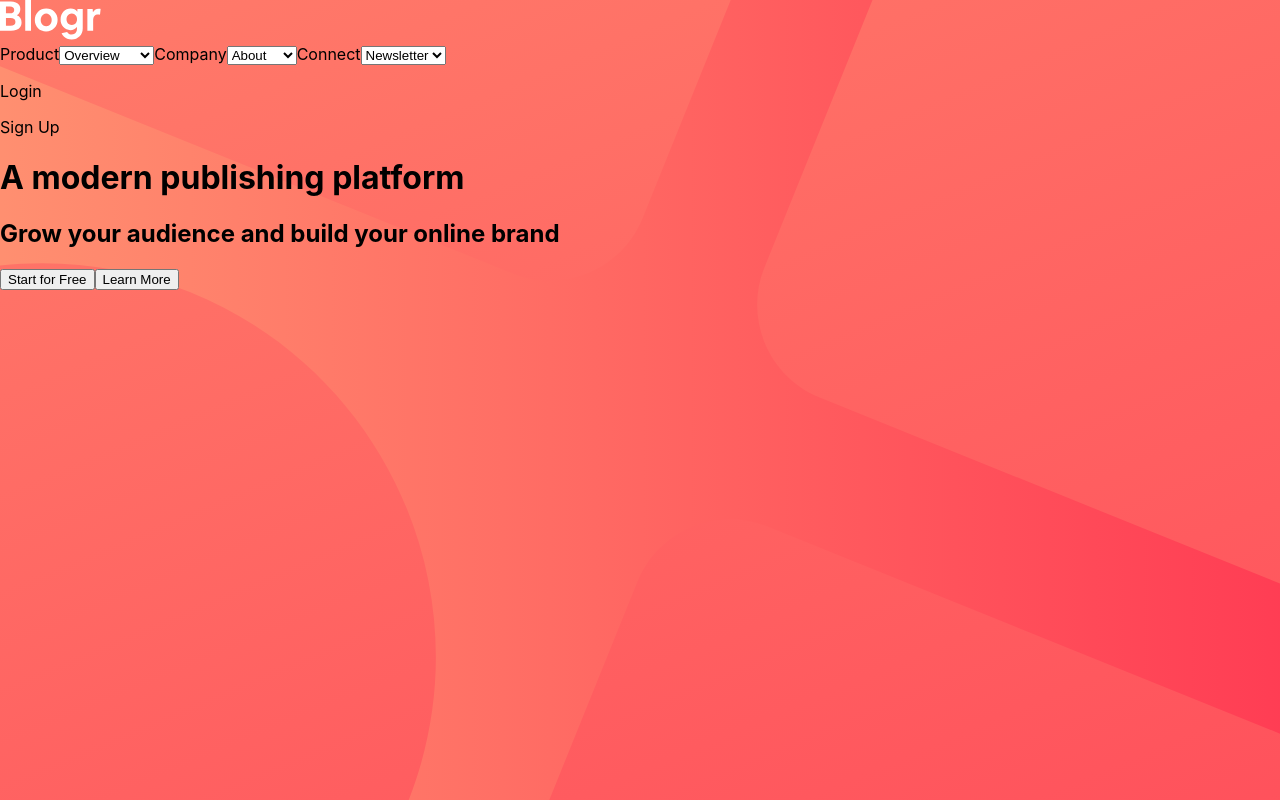
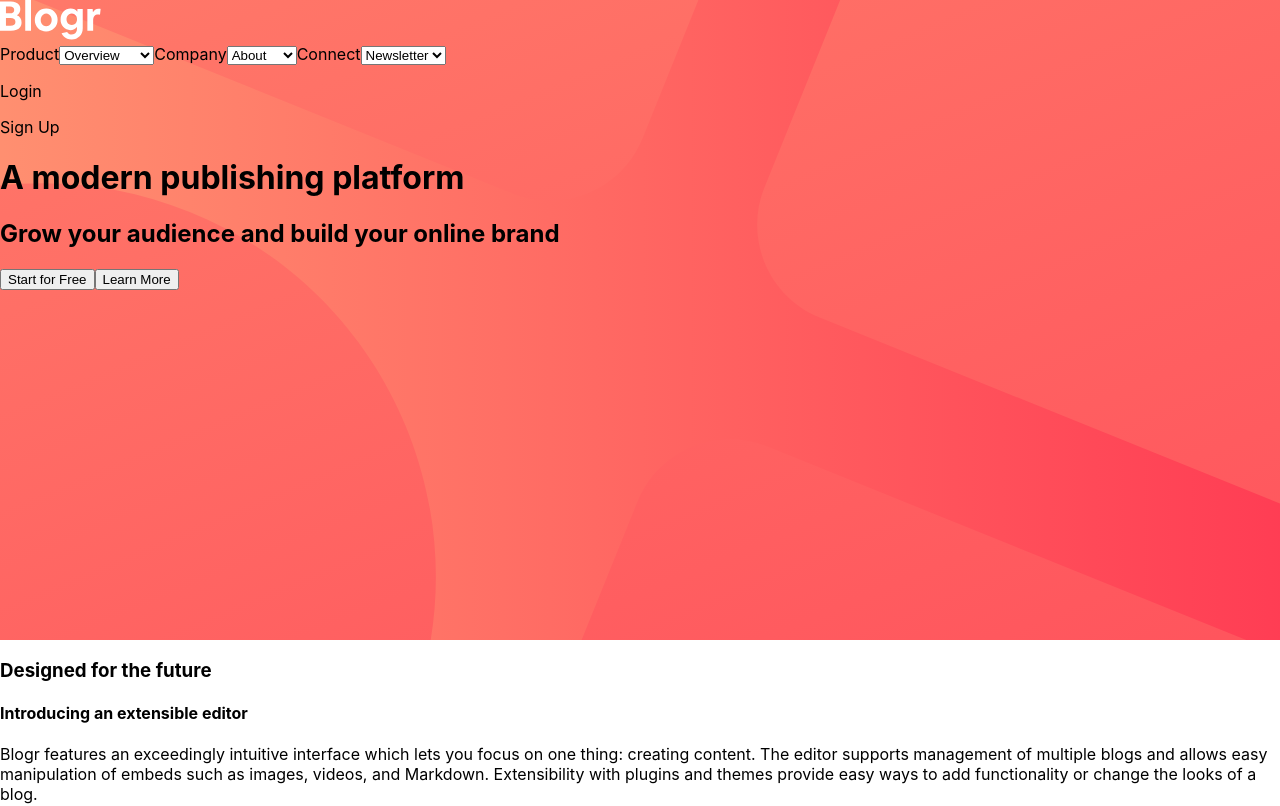
Before and after one commit to DeeDowns/blogr-landing-page, a React (Create React App) app in the folder blogr-landing-page/: page / in a window 1280 px wide. Shown: the top 806 px of the page. Built offline with nearby package versions, Linux system fonts and the light colour scheme.

Commit message:
clean up header structure and some styling

```diff
--- a/blogr-landing-page/src/components/Header.css
+++ b/blogr-landing-page/src/components/Header.css
@@ -1,10 +1,12 @@
 header {
     background-image: linear-gradient(to right, hsl(13, 100%, 72%), hsl(353, 100%, 62%));
-    z-index: -100;
-    height: 100vh
+    height: 80vh;
+    width: 100%
 }
 
 .intro-div {
-    background: url(../images/bg-pattern-intro.svg) no-repeat fixed center;
-    height: 100vh
+    background: url(../images/bg-pattern-intro.svg) no-repeat fixed center ;
+    height: 80vh;
+    width: 100%
+
 }
--- a/blogr-landing-page/src/components/Header.js
+++ b/blogr-landing-page/src/components/Header.js
@@ -1,6 +1,5 @@
 import React from 'react'
 import blogrlogo from '../images/logo.svg'
-import bgPatternIntro from '../images/bg-pattern-intro.svg'
 import './Header.css';
 
 const Header = () => {
```
Lines whose indentation alone changed are shown as unchanged.
